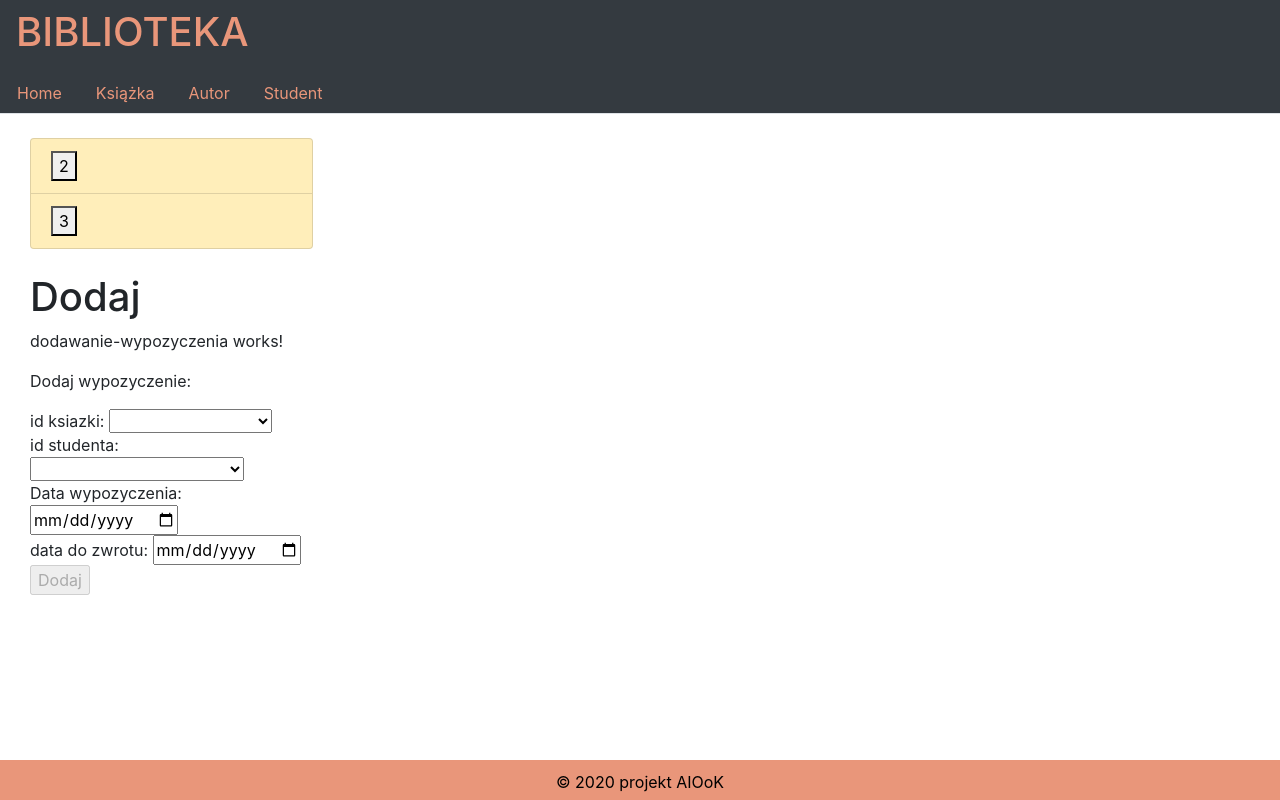
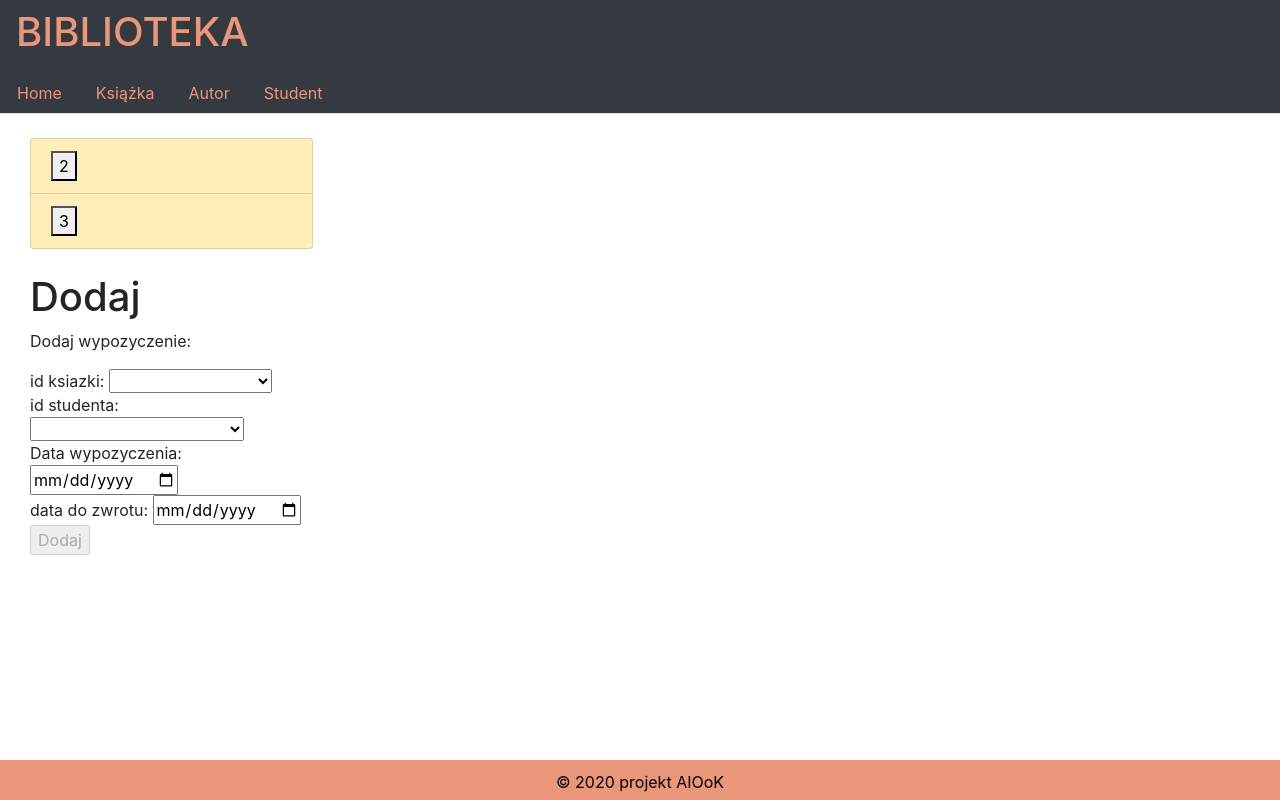
Before and after one commit to joannamaria27/libraryWebApp, an Angular app: page /wypozyczenie in a window 1280 px wide. Built offline with nearby package versions, Linux system fonts and the light colour scheme; data requests are answered from the project's data file.

Commit message:
edycja wypozyczenia

```diff
--- a/src/app/dodawanie-wypozyczenia/dodawanie-wypozyczenia.component.html
+++ b/src/app/dodawanie-wypozyczenia/dodawanie-wypozyczenia.component.html
@@ -1,4 +1,3 @@
-<p>dodawanie-wypozyczenia works!</p>
 <p>Dodaj wypozyczenie:</p>
 
 <form [formGroup]="Formularz" (ngSubmit)="wyslijFormularz()">
--- a/src/app/edycja-wypozyczenie/edycja-wypozyczenie.component.html
+++ b/src/app/edycja-wypozyczenie/edycja-wypozyczenie.component.html
@@ -1,5 +1,4 @@
-<p>dodawanie-wypozyczenia works!</p>
-<p>Dodaj wypozyczenie:</p>
+<p>Edytuj wypozyczenie:</p>
 
 <form [formGroup]="Formularz" (ngSubmit)="wyslijFormularz()">
 
```
